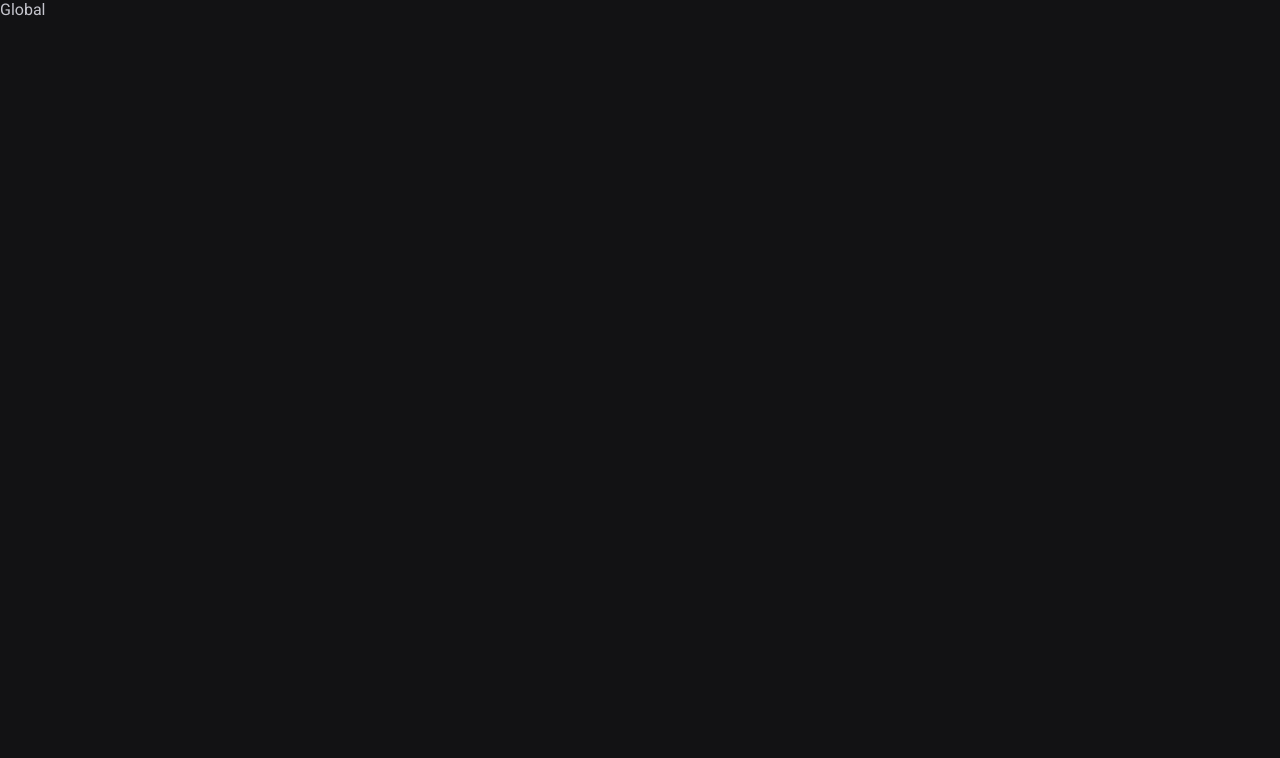
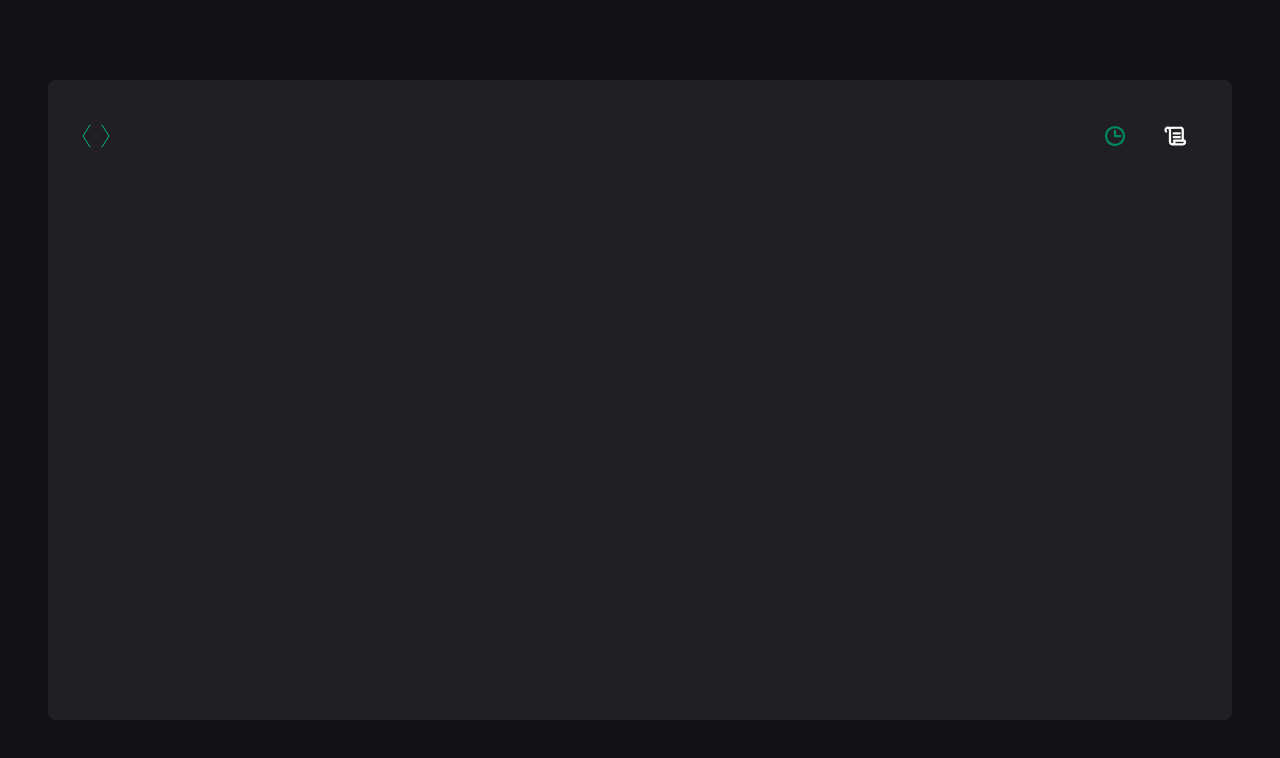
Before and after one commit to odeassis/sixtimer, a React (Vite) app: page / in a window 1280 px wide. Shown: the top 758 px of the page. Built offline with nearby package versions, Linux system fonts and the light colour scheme.

Commit message:
refactor: use react router dom

```diff
--- a/src/App.tsx
+++ b/src/App.tsx
@@ -1,11 +1,20 @@
 import { ThemeProvider } from "styled-components";
 import { GlobalStyle } from "./styles/global";
 import { defaultTheme } from "./styles/theme/default";
+import { Route, Routes } from "react-router-dom";
+import { Home } from "./pages/Home";
+import { History } from "./pages/History";
+import { DefaultLayout } from "./layouts/DefaultLayout";
 
 export function App() {
   return (
     <ThemeProvider theme={defaultTheme}>
-      <div>Global</div>
+      <Routes>
+        <Route path="/" element={<DefaultLayout />}>
+          <Route path="/" element={<Home />} />
+          <Route path="/history" element={<History />} />
+        </Route>
+      </Routes>
       <GlobalStyle />
     </ThemeProvider>
   );
--- a/src/main.tsx
+++ b/src/main.tsx
@@ -1,9 +1,12 @@
 import React from "react";
 import ReactDOM from "react-dom/client";
 import { App } from "./App";
+import { BrowserRouter } from "react-router-dom";
 
 ReactDOM.createRoot(document.getElementById("root") as HTMLElement).render(
   <React.StrictMode>
-    <App />
+    <BrowserRouter>
+      <App />
+    </BrowserRouter>
   </React.StrictMode>
 );
```
